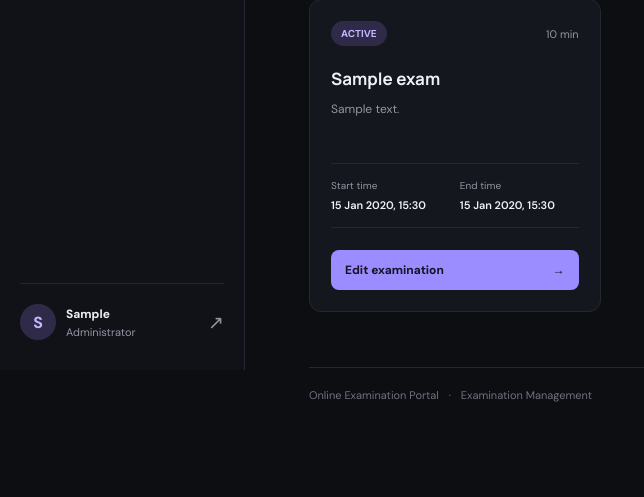
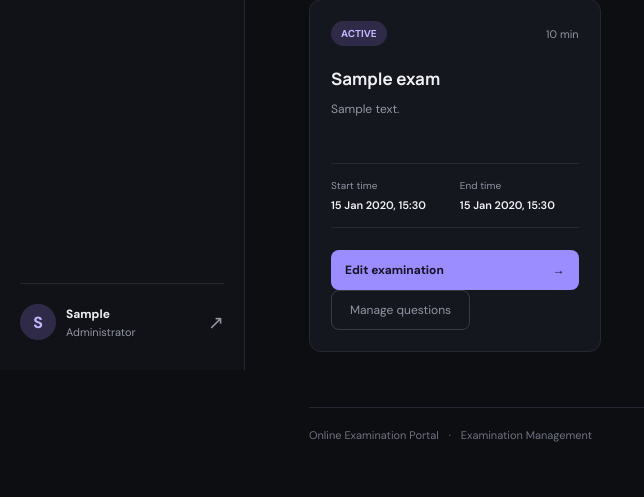
Before and after one commit to online-exam-portal-team6/online-exam-portal, a Django app: page /manage/exams/ in a window 1280 px wide. Shown: the part 430-927 px from the top of the page, without its empty margins (0-644 px from the left). Before the commit the page ends 832 px from the top, so only its background shows below. Run offline with Django 5.2, Linux system fonts and the light colour scheme; a user stored in the database is signed in; tables that the repository leaves empty hold one stand-in row (values such as "Sample post").

Commit message:
OEP-35: link exam cards to question management

```diff
--- a/online-exam-portal-skeleton/online-exam-portal/exams/templates/exams/exam_list.html
+++ b/online-exam-portal-skeleton/online-exam-portal/exams/templates/exams/exam_list.html
@@ -105,10 +105,16 @@
                                 </div>
                             </div>
 
-                            <a href="{% url 'exams:exam_edit' exam.pk %}"
-                               class="primary-button">
-                                Edit examination <span>→</span>
-                            </a>
+                            <div class="exam-card-actions">
+                                <a href="{% url 'exams:exam_edit' exam.pk %}"
+                                   class="primary-button">
+                                    Edit examination <span>→</span>
+                                </a>
+                                <a href="{% url 'questions:question_list' exam.pk %}"
+                                   class="secondary-button">
+                                    Manage questions
+                                </a>
+                            </div>
                         </article>
                     {% endfor %}
                 </div>
```
